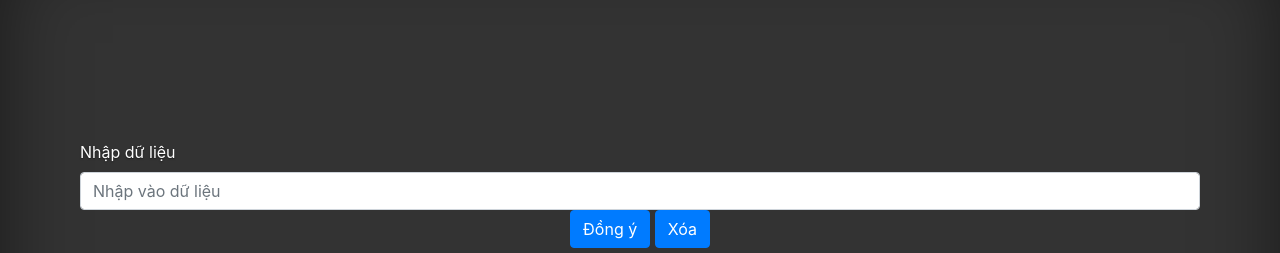
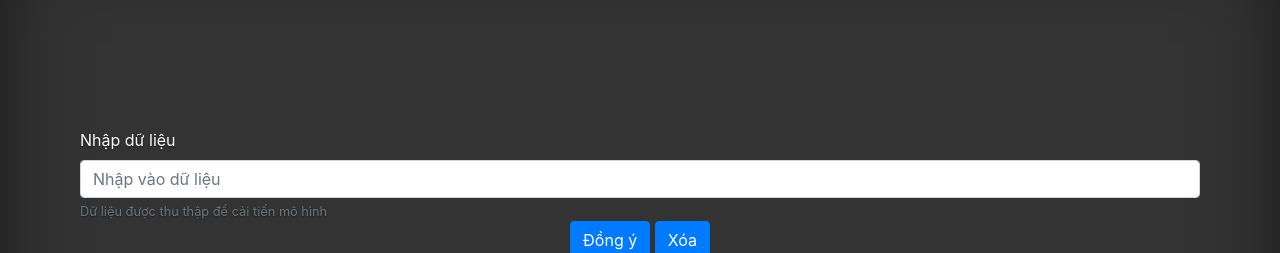
Before and after one commit to quanghuy1242/sentiment-analysis-flask, a Flask app: page / in a window 1280 px wide. Shown: the part 52-305 px from the top of the page. Run offline with Flask 2, Linux system fonts and the light colour scheme; parts of the project's set-up code (start-up, migrations or seed data) failed here and were passed over; some libraries are stand-ins or nearby versions.

Commit message:
update text description

```diff
--- a/templates/index.html
+++ b/templates/index.html
@@ -44,6 +44,7 @@
       <div class="form-row">
         <label class="inputcomment">Nhập dữ liệu</label>
         <input id="input-text" class="form-control" placeholder="Nhập vào dữ liệu">
+        <small id="noteHelp" class="form-text text-muted">Dữ liệu được thu thập để cải tiến mô hình</small>
       </div>
       <button id="submit" type="Submit" class="btn btn-primary">Đồng ý</button>
       <button id="delete" type="Delete" class="btn btn-primary">Xóa</button>
```
